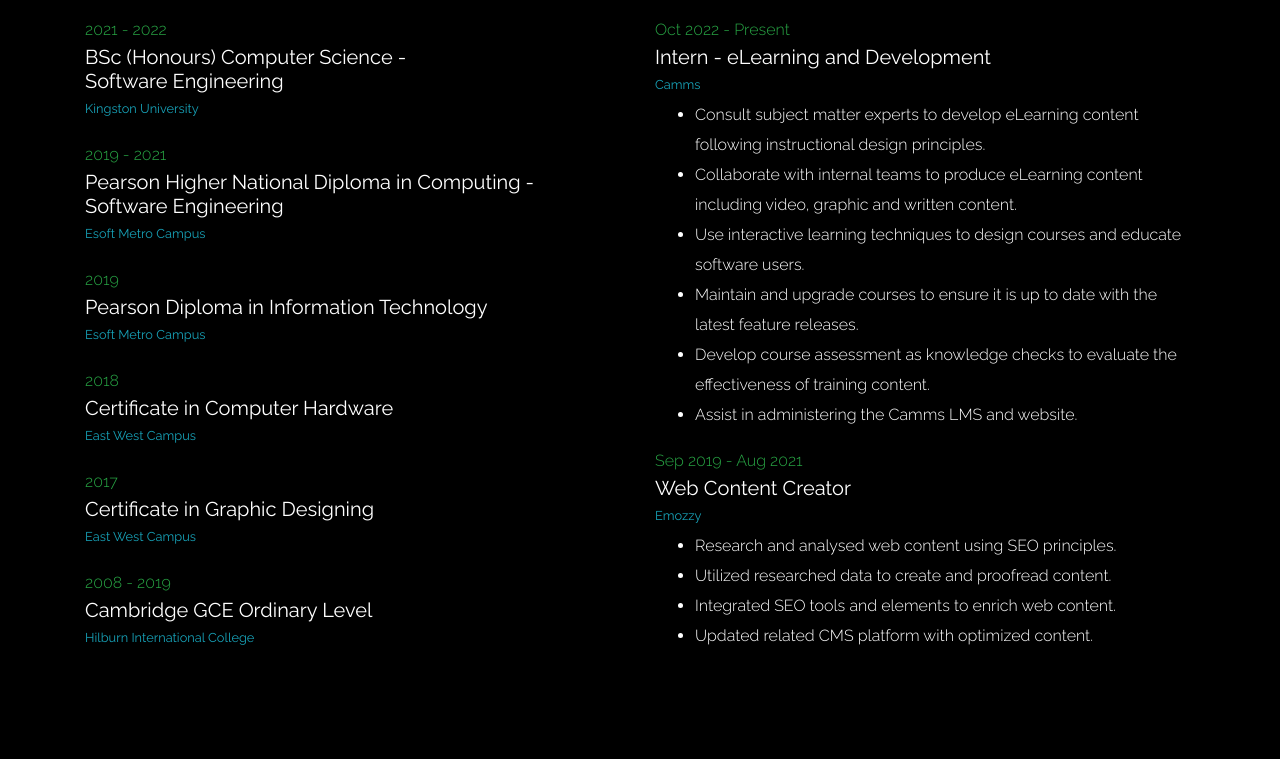
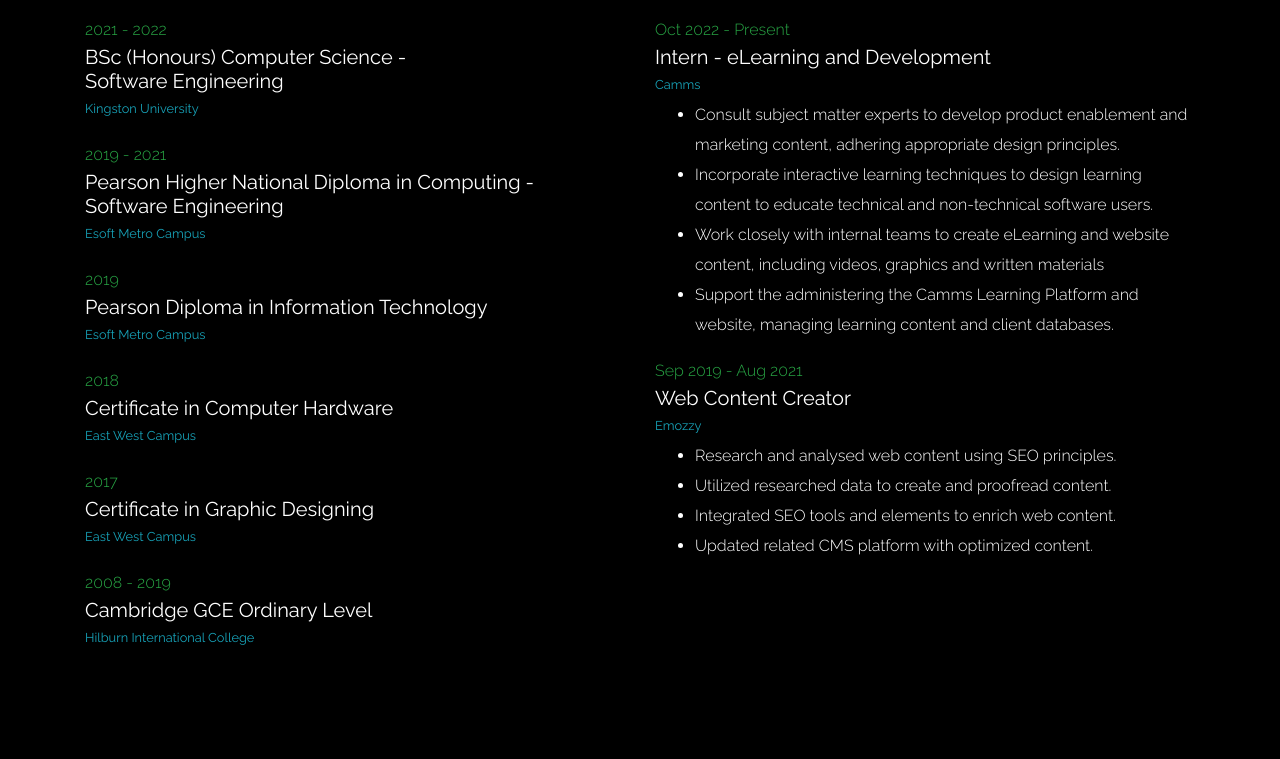
Before and after one commit to KogulSager/kogulsager.github.io, a plain HTML site: page index.html in a window 1280 px wide. Shown: the part 1727-2486 px from the top of the page. Drawn offline with nearby package versions, Linux system fonts and the light colour scheme; files whose address does not match are found by name.

Commit message:
v1.512
1. Updated Experience description.

```diff
--- a/index.html
+++ b/index.html
@@ -214,17 +214,21 @@
                     <h5 class="mb-0">Intern - eLearning and Development</h5>
                     <small class="fg-theme text-info"><a class="fg-theme" target="_blank">Camms</a></small>
                     <ul>
-                        <li>Consult subject matter experts to develop eLearning content following instructional design principles.</li>
+                        <li>
+                          Consult subject matter experts to develop product enablement and marketing content, adhering appropriate design principles.
+                        </li>
 
-                        <li>Collaborate with internal teams to produce eLearning content including video, graphic and written content.</li>
+                        <li>
+                          Incorporate interactive learning techniques to design learning content to educate technical and non-technical software users.
+                        </li>
 
-                        <li>Use interactive learning techniques to design courses and educate software users.</li>
+                        <li>
+                          Work closely with internal teams to create eLearning and website content, including videos, graphics and written materials
+                        </li>
 
-                        <li>Maintain and upgrade courses to ensure it is up to date with the latest feature releases.</li>
-
-                        <li>Develop course assessment as knowledge checks to evaluate the effectiveness of training content.</li>
-
-                        <li>Assist in administering the Camms LMS and website.</li>
+                        <li>
+                          Support the administering the Camms Learning Platform and website, managing learning content and client databases.
+                        </li>
                     </ul>
                   </div>
                   <div class="title text-success">Sep 2019 - Aug 2021</div>
```
